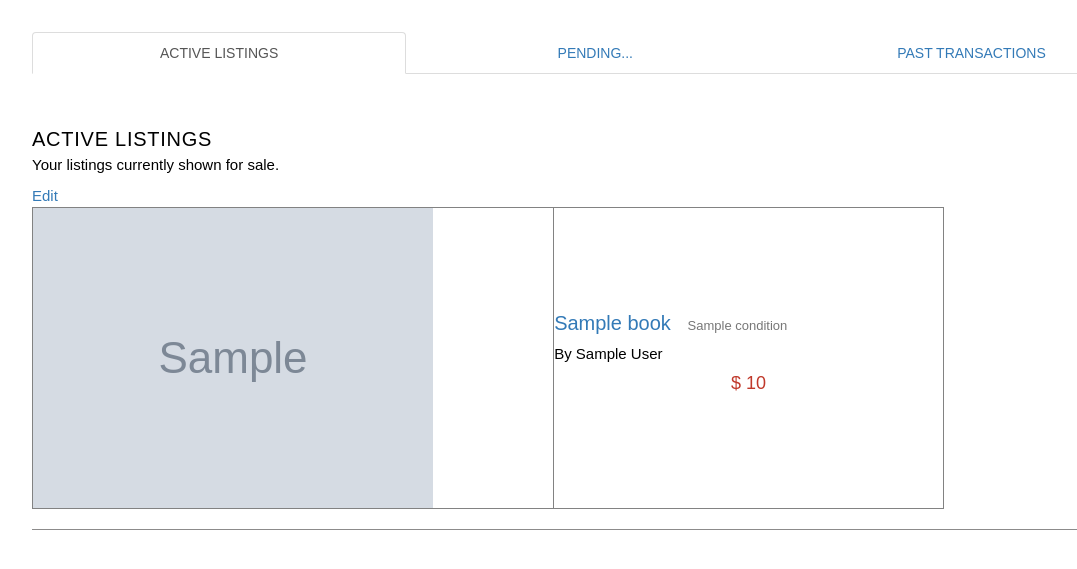
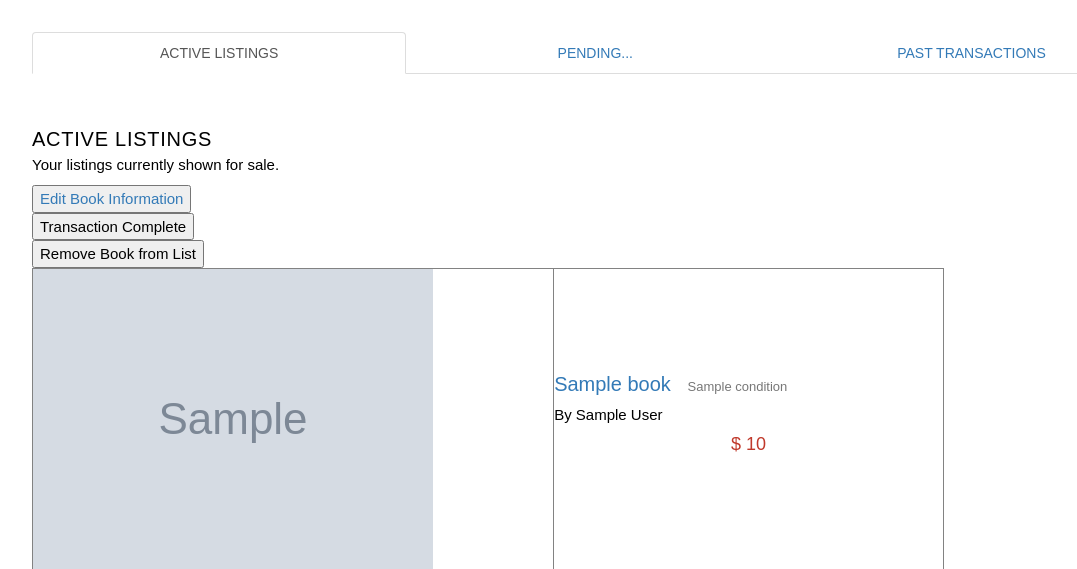
Before and after one commit to CodeSammich/stuy-books, a Flask app: page /userpage in a window 1280 px wide. Shown: the part 188-757 px from the top of the page, without its empty margins (38-1115 px from the left). Run offline with Flask 2, Linux system fonts and the light colour scheme; the visitor is signed in with stand-in values (Sample User, id 1); grey boxes marked "Sample" are stand-in pictures; a database or web service that is not in the repository returns one stand-in record (values such as "Sample title"); parts of the project's set-up code (start-up, migrations or seed data) failed here and were passed over; some libraries are stand-ins or nearby versions.

Commit message:
added userpage buttons but they don't do anything

```diff
--- a/templates/userpage.html
+++ b/templates/userpage.html
@@ -30,7 +30,9 @@
 	    <p style="text-align:center; font-size:18px; color:#C0392B; width:100%;">$ {{item['price']}}</p>
 	  </td>
 	</tr>
-	<tr><a href="/edit/{{item['bookName']}}">Edit</a></tr>
+	<tr><button> <a href="/edit/{{item['bookName']}}">Edit Book Information</a></button><br>
+	<button>Transaction Complete</button><br>
+	<button>Remove Book from List</button></tr>
       </table>
       <hr>
       {% endfor %}
```
